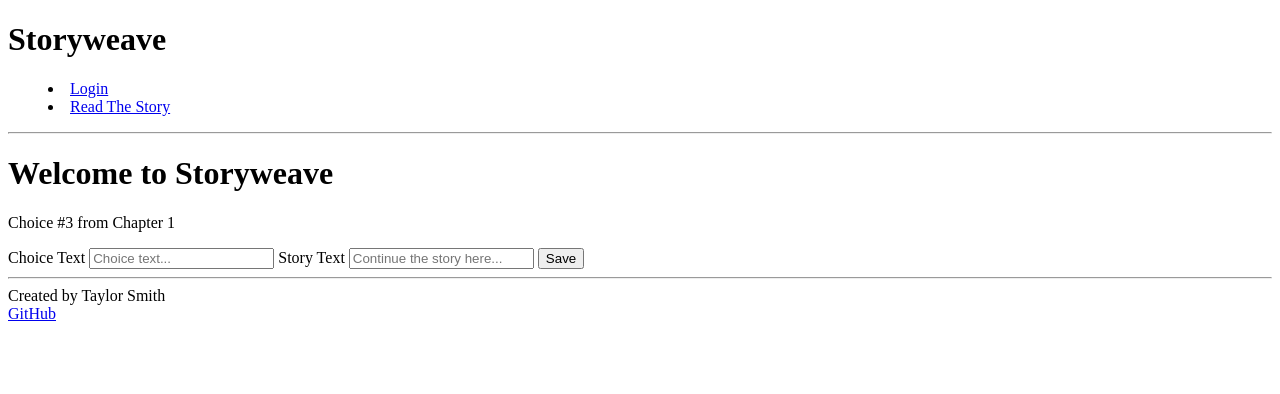
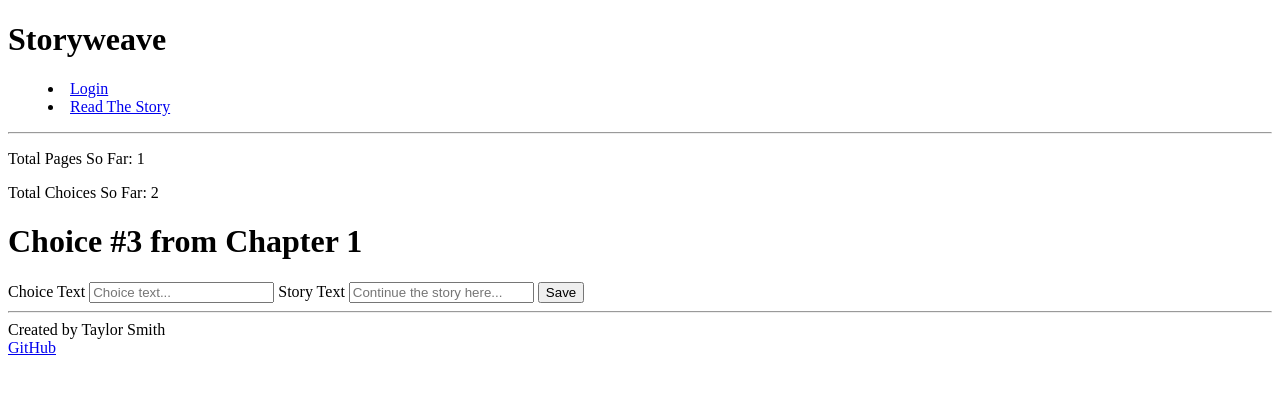
Before and after one commit to tss67/StartUpProject, a plain HTML site: page edit.html in a window 1280 px wide. Drawn offline with Linux system fonts and the light colour scheme.

Commit message:
Added placeholders for websocket data in edit.html

```diff
--- a/edit.html
+++ b/edit.html
@@ -22,8 +22,10 @@
     </header>
 
     <main>
-      <h1>Welcome to Storyweave</h1>
-      <p>Choice #3 from Chapter 1</p>
+      <p>Total Pages So Far: 1</p>
+      <p>Total Choices So Far: 2</p>
+
+      <h1>Choice #3 from Chapter 1</h1>
       <form method="get" action="story.html">
         <label for="choicetext">Choice Text</label>
         <input type="text" id="choicetext" placeholder="Choice text..." />
```
